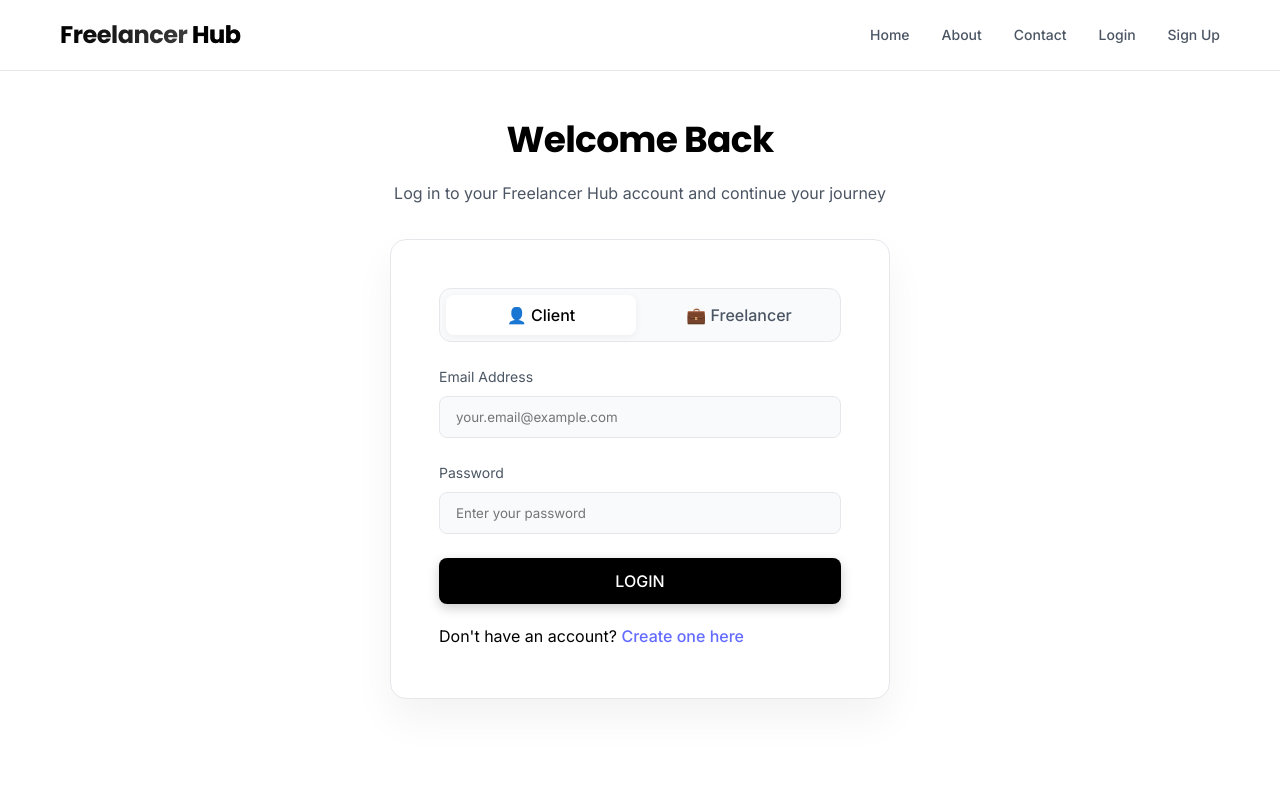
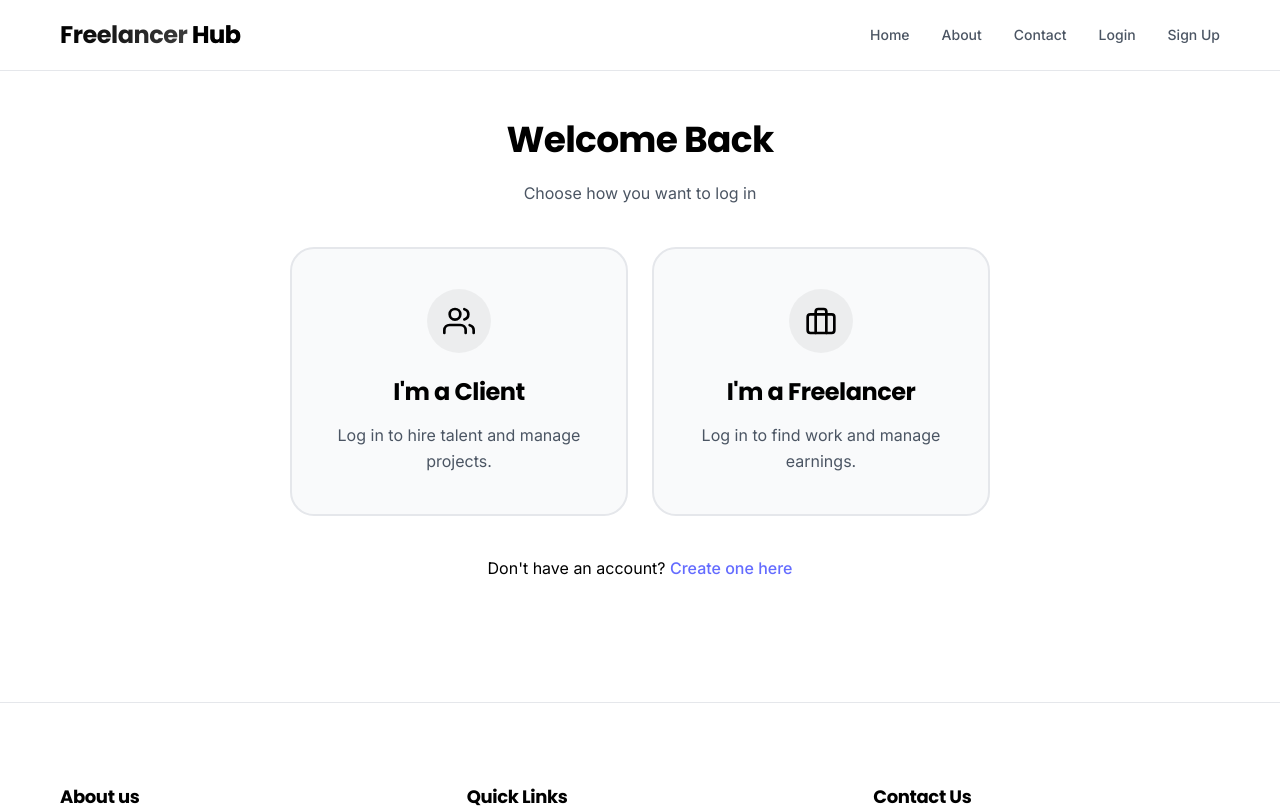
Before and after one commit to sanjaykumardk2006/FSD, a React (Vite) app in the folder client/: page /login in a window 1280 px wide. Shown: the top 808 px of the page. Built offline with nearby package versions, Linux system fonts and the light colour scheme; no server answers.

Commit message:
comitted

```diff
--- a/client/src/pages/Login.jsx
+++ b/client/src/pages/Login.jsx
@@ -6,6 +6,7 @@ import { Header } from '../components/Header';
 import { Footer } from '../components/Footer';
 
 export const Login = () => {
+  const [step, setStep] = useState(1);
   const [loginType, setLoginType] = useState('Client');
   const [formData, setFormData] = useState({
     email: '',
@@ -16,6 +17,11 @@ export const Login = () => {
   const [error, setError] = useState('');
   const navigate = useNavigate();
   const { login } = useContext(AuthContext);
+
+  const handleRoleSelection = (role) => {
+    setLoginType(role);
+    setStep(2);
+  };
 
   const handleChange = (e) => {
     const { name, value } = e.target;
@@ -55,27 +61,53 @@ export const Login = () => {
       <Header />
       <main>
         <section className="content-section" style={{ padding: '0 24px', margin: '0 auto 80px' }}>
-          <div style={{ textAlign: 'center', marginBottom: '32px' }}>
-            <h2 style={{ fontSize: '36px', fontWeight: '700', marginBottom: '12px', color: 'var(--text-primary)' }}>Welcome Back</h2>
-            <p style={{ color: 'var(--text-secondary)', fontSize: '16px' }}>Log in to your Freelancer Hub account and continue your journey</p>
+          <div style={{ textAlign: 'center', marginBottom: '40px' }}>
+            <h2 style={{ fontSize: '36px', fontWeight: '700', marginBottom: '12px', color: 'var(--text-primary)' }}>
+              {step === 1 ? 'Welcome Back' : `Log in as a ${loginType}`}
+            </h2>
+            <p style={{ color: 'var(--text-secondary)', fontSize: '16px' }}>
+              {step === 1 ? 'Choose how you want to log in' : 'Enter your credentials to access your account'}
+            </p>
           </div>
 
-          <div style={{ maxWidth: '500px', margin: '0 auto' }}>
-            <div className="auth-form">
-              <div className="login-type-selector" style={{ marginBottom: '24px' }}>
+          <div style={{ maxWidth: step === 1 ? '700px' : '500px', margin: '0 auto' }}>
+            {step === 1 ? (
+              <div style={{ display: 'grid', gridTemplateColumns: 'repeat(auto-fit, minmax(300px, 1fr))', gap: '24px' }}>
+                <div
+                  onClick={() => handleRoleSelection('Client')}
+                  style={{ padding: '40px 30px', border: '2px solid var(--border-color)', borderRadius: '24px', cursor: 'pointer', textAlign: 'center', transition: 'all 0.3s ease', background: 'var(--bg-secondary)', display: 'flex', flexDirection: 'column', alignItems: 'center', justifyContent: 'center' }}
+                  onMouseEnter={(e) => { e.currentTarget.style.borderColor = 'var(--primary-color)'; e.currentTarget.style.transform = 'translateY(-4px)'; e.currentTarget.style.boxShadow = '0 12px 24px rgba(0,0,0,0.06)'; }}
+                  onMouseLeave={(e) => { e.currentTarget.style.borderColor = 'var(--border-color)'; e.currentTarget.style.transform = 'translateY(0)'; e.currentTarget.style.boxShadow = 'none'; }}
+                >
+                  <div style={{ width: '64px', height: '64px', background: 'rgba(0,0,0,0.05)', borderRadius: '50%', display: 'flex', alignItems: 'center', justifyContent: 'center', marginBottom: '20px' }}>
+                    <svg width="32" height="32" viewBox="0 0 24 24" fill="none" stroke="currentColor" strokeWidth="2" strokeLinecap="round" strokeLinejoin="round"><path d="M17 21v-2a4 4 0 0 0-4-4H5a4 4 0 0 0-4 4v2"></path><circle cx="9" cy="7" r="4"></circle><path d="M23 21v-2a4 4 0 0 0-3-3.87"></path><path d="M16 3.13a4 4 0 0 1 0 7.75"></path></svg>
+                  </div>
+                  <h3 style={{ fontSize: '24px', marginBottom: '12px' }}>I'm a Client</h3>
+                  <p style={{ color: 'var(--text-secondary)', fontSize: '16px', lineHeight: '1.6' }}>Log in to hire talent and manage projects.</p>
+                </div>
+
+                <div
+                  onClick={() => handleRoleSelection('Freelancer')}
+                  style={{ padding: '40px 30px', border: '2px solid var(--border-color)', borderRadius: '24px', cursor: 'pointer', textAlign: 'center', transition: 'all 0.3s ease', background: 'var(--bg-secondary)', display: 'flex', flexDirection: 'column', alignItems: 'center', justifyContent: 'center' }}
+                  onMouseEnter={(e) => { e.currentTarget.style.borderColor = 'var(--primary-color)'; e.currentTarget.style.transform = 'translateY(-4px)'; e.currentTarget.style.boxShadow = '0 12px 24px rgba(0,0,0,0.06)'; }}
+                  onMouseLeave={(e) => { e.currentTarget.style.borderColor = 'var(--border-color)'; e.currentTarget.style.transform = 'translateY(0)'; e.currentTarget.style.boxShadow = 'none'; }}
+                >
+                  <div style={{ width: '64px', height: '64px', background: 'rgba(0,0,0,0.05)', borderRadius: '50%', display: 'flex', alignItems: 'center', justifyContent: 'center', marginBottom: '20px' }}>
+                    <svg width="32" height="32" viewBox="0 0 24 24" fill="none" stroke="currentColor" strokeWidth="2" strokeLinecap="round" strokeLinejoin="round"><rect x="2" y="7" width="20" height="14" rx="2" ry="2"></rect><path d="M16 21V5a2 2 0 0 0-2-2h-4a2 2 0 0 0-2 2v16"></path></svg>
+                  </div>
+                  <h3 style={{ fontSize: '24px', marginBottom: '12px' }}>I'm a Freelancer</h3>
+                  <p style={{ color: 'var(--text-secondary)', fontSize: '16px', lineHeight: '1.6' }}>Log in to find work and manage earnings.</p>
+                </div>
+              </div>
+            ) : (
+              <div className="auth-form" style={{ animation: 'fadeInUp 0.4s ease-out' }}>
                 <button
-                  className={`type-btn ${loginType === 'Client' ? 'active' : ''}`}
-                  onClick={() => setLoginType('Client')}
+                  onClick={() => setStep(1)}
+                  style={{ background: 'none', border: 'none', color: 'var(--text-secondary)', cursor: 'pointer', display: 'flex', alignItems: 'center', gap: '8px', padding: '0', marginBottom: '24px', fontSize: '14px' }}
                 >
-                  👤 Client
+                  <svg width="16" height="16" viewBox="0 0 24 24" fill="none" stroke="currentColor" strokeWidth="2" strokeLinecap="round" strokeLinejoin="round"><line x1="19" y1="12" x2="5" y2="12"></line><polyline points="12 19 5 12 12 5"></polyline></svg>
+                  Back to role selection
                 </button>
-                <button
-                  className={`type-btn ${loginType === 'Freelancer' ? 'active' : ''}`}
-                  onClick={() => setLoginType('Freelancer')}
-                >
-                  💼 Freelancer
-                </button>
-              </div>
 
                 {message && <div className="message success">{message}</div>}
                 {error && <div className="message error">{error}</div>}
@@ -105,15 +137,23 @@ export const Login = () => {
                       required
                     />
                   </div>
-                <button type="submit" className="btn btn-primary" disabled={loading} style={{ width: '100%', padding: '12px', fontSize: '16px' }}>
+                  <button type="submit" className="btn btn-primary" disabled={loading} style={{ width: '100%', padding: '12px', fontSize: '16px', marginTop: '10px' }}>
                     {loading ? 'Logging in...' : 'LOGIN'}
                   </button>
                 </form>
+              </div>
+            )}
 
-              <p className="auth-link" style={{ marginTop: '20px' }}>
+            {step === 1 && (
+              <p className="auth-link" style={{ marginTop: '40px', textAlign: 'center' }}>
                 Don't have an account? <a href="/signup">Create one here</a>
               </p>
-            </div>
+            )}
+            {step === 2 && (
+              <p className="auth-link" style={{ marginTop: '20px', textAlign: 'center' }}>
+                Don't have an account? <a href="/signup">Create one here</a>
+              </p>
+            )}
           </div>
         </section>
       </main>
--- a/client/src/pages/Signup.jsx
+++ b/client/src/pages/Signup.jsx
@@ -12,10 +12,16 @@ export const Signup = () => {
     password: '',
     role: 'Client',
   });
+  const [step, setStep] = useState(1);
   const [loading, setLoading] = useState(false);
   const [message, setMessage] = useState('');
   const [error, setError] = useState('');
   const navigate = useNavigate();
+
+  const handleRoleSelection = (role) => {
+    setFormData({ ...formData, role });
+    setStep(2);
+  };
 
   const handleChange = (e) => {
     const { name, value } = e.target;
@@ -44,13 +50,54 @@ export const Signup = () => {
       <Header />
       <main>
         <section className="content-section" style={{ padding: '0 24px', margin: '0 auto 80px' }}>
-          <div style={{ textAlign: 'center', marginBottom: '32px' }}>
-            <h2 style={{ fontSize: '36px', fontWeight: '700', marginBottom: '12px', color: 'var(--text-primary)' }}>Join Freelancer Hub</h2>
-            <p style={{ color: 'var(--text-secondary)', fontSize: '16px' }}>Start your journey by creating an account today</p>
+          <div style={{ textAlign: 'center', marginBottom: '40px' }}>
+            <h2 style={{ fontSize: '36px', fontWeight: '700', marginBottom: '12px', color: 'var(--text-primary)' }}>
+              {step === 1 ? 'Join Freelancer Hub' : `Sign up as a ${formData.role}`}
+            </h2>
+            <p style={{ color: 'var(--text-secondary)', fontSize: '16px' }}>
+              {step === 1 ? 'Choose how you want to use our platform' : 'Enter your details to create an account'}
+            </p>
           </div>
 
-          <div style={{ maxWidth: '500px', margin: '0 auto' }}>
-            <div className="auth-form">
+          <div style={{ maxWidth: step === 1 ? '700px' : '500px', margin: '0 auto' }}>
+            {step === 1 ? (
+              <div style={{ display: 'grid', gridTemplateColumns: 'repeat(auto-fit, minmax(300px, 1fr))', gap: '24px' }}>
+                <div
+                  onClick={() => handleRoleSelection('Client')}
+                  style={{ padding: '40px 30px', border: '2px solid var(--border-color)', borderRadius: '24px', cursor: 'pointer', textAlign: 'center', transition: 'all 0.3s ease', background: 'var(--bg-secondary)', display: 'flex', flexDirection: 'column', alignItems: 'center', justifyContent: 'center' }}
+                  onMouseEnter={(e) => { e.currentTarget.style.borderColor = 'var(--primary-color)'; e.currentTarget.style.transform = 'translateY(-4px)'; e.currentTarget.style.boxShadow = '0 12px 24px rgba(0,0,0,0.06)'; }}
+                  onMouseLeave={(e) => { e.currentTarget.style.borderColor = 'var(--border-color)'; e.currentTarget.style.transform = 'translateY(0)'; e.currentTarget.style.boxShadow = 'none'; }}
+                >
+                  <div style={{ width: '64px', height: '64px', background: 'rgba(0,0,0,0.05)', borderRadius: '50%', display: 'flex', alignItems: 'center', justifyContent: 'center', marginBottom: '20px' }}>
+                    <svg width="32" height="32" viewBox="0 0 24 24" fill="none" stroke="currentColor" strokeWidth="2" strokeLinecap="round" strokeLinejoin="round"><path d="M17 21v-2a4 4 0 0 0-4-4H5a4 4 0 0 0-4 4v2"></path><circle cx="9" cy="7" r="4"></circle><path d="M23 21v-2a4 4 0 0 0-3-3.87"></path><path d="M16 3.13a4 4 0 0 1 0 7.75"></path></svg>
+                  </div>
+                  <h3 style={{ fontSize: '24px', marginBottom: '12px' }}>I'm a Client</h3>
+                  <p style={{ color: 'var(--text-secondary)', fontSize: '16px', lineHeight: '1.6' }}>I want to hire top freelancers for my projects.</p>
+                </div>
+
+                <div
+                  onClick={() => handleRoleSelection('Freelancer')}
+                  style={{ padding: '40px 30px', border: '2px solid var(--border-color)', borderRadius: '24px', cursor: 'pointer', textAlign: 'center', transition: 'all 0.3s ease', background: 'var(--bg-secondary)', display: 'flex', flexDirection: 'column', alignItems: 'center', justifyContent: 'center' }}
+                  onMouseEnter={(e) => { e.currentTarget.style.borderColor = 'var(--primary-color)'; e.currentTarget.style.transform = 'translateY(-4px)'; e.currentTarget.style.boxShadow = '0 12px 24px rgba(0,0,0,0.06)'; }}
+                  onMouseLeave={(e) => { e.currentTarget.style.borderColor = 'var(--border-color)'; e.currentTarget.style.transform = 'translateY(0)'; e.currentTarget.style.boxShadow = 'none'; }}
+                >
+                  <div style={{ width: '64px', height: '64px', background: 'rgba(0,0,0,0.05)', borderRadius: '50%', display: 'flex', alignItems: 'center', justifyContent: 'center', marginBottom: '20px' }}>
+                    <svg width="32" height="32" viewBox="0 0 24 24" fill="none" stroke="currentColor" strokeWidth="2" strokeLinecap="round" strokeLinejoin="round"><rect x="2" y="7" width="20" height="14" rx="2" ry="2"></rect><path d="M16 21V5a2 2 0 0 0-2-2h-4a2 2 0 0 0-2 2v16"></path></svg>
+                  </div>
+                  <h3 style={{ fontSize: '24px', marginBottom: '12px' }}>I'm a Freelancer</h3>
+                  <p style={{ color: 'var(--text-secondary)', fontSize: '16px', lineHeight: '1.6' }}>I'm looking for work and want to earn money.</p>
+                </div>
+              </div>
+            ) : (
+              <div className="auth-form" style={{ animation: 'fadeInUp 0.4s ease-out' }}>
+                <button
+                  onClick={() => setStep(1)}
+                  style={{ background: 'none', border: 'none', color: 'var(--text-secondary)', cursor: 'pointer', display: 'flex', alignItems: 'center', gap: '8px', padding: '0', marginBottom: '24px', fontSize: '14px' }}
+                >
+                  <svg width="16" height="16" viewBox="0 0 24 24" fill="none" stroke="currentColor" strokeWidth="2" strokeLinecap="round" strokeLinejoin="round"><line x1="19" y1="12" x2="5" y2="12"></line><polyline points="12 19 5 12 12 5"></polyline></svg>
+                  Back to role selection
+                </button>
+
                 {message && <div className="message success">{message}</div>}
                 {error && <div className="message error">{error}</div>}
 
@@ -91,28 +138,23 @@ export const Signup = () => {
                       required
                     />
                   </div>
-                <div className="form-group">
-                  <label htmlFor="role">Sign up as</label>
-                  <select
-                    id="role"
-                    name="role"
-                    value={formData.role}
-                    onChange={handleChange}
-                    style={{ padding: '10px 12px', fontSize: '16px' }}
-                  >
-                    <option value="Client">Client</option>
-                    <option value="Freelancer">Freelancer</option>
-                  </select>
-                </div>
-                <button type="submit" className="btn btn-primary" disabled={loading} style={{ width: '100%', padding: '12px', fontSize: '16px' }}>
+                  <button type="submit" className="btn btn-primary" disabled={loading} style={{ width: '100%', padding: '12px', fontSize: '16px', marginTop: '10px' }}>
                     {loading ? 'Creating account...' : 'CREATE ACCOUNT'}
                   </button>
                 </form>
+              </div>
+            )}
 
-              <p className="auth-link" style={{ marginTop: '20px' }}>
+            {step === 1 && (
+              <p className="auth-link" style={{ marginTop: '40px', textAlign: 'center' }}>
                 Already have an account? <a href="/login">Login here</a>
               </p>
-            </div>
+            )}
+            {step === 2 && (
+              <p className="auth-link" style={{ marginTop: '20px', textAlign: 'center' }}>
+                Already have an account? <a href="/login">Login here</a>
+              </p>
+            )}
           </div>
         </section>
       </main>
```
Lines whose indentation alone changed are shown as unchanged.
